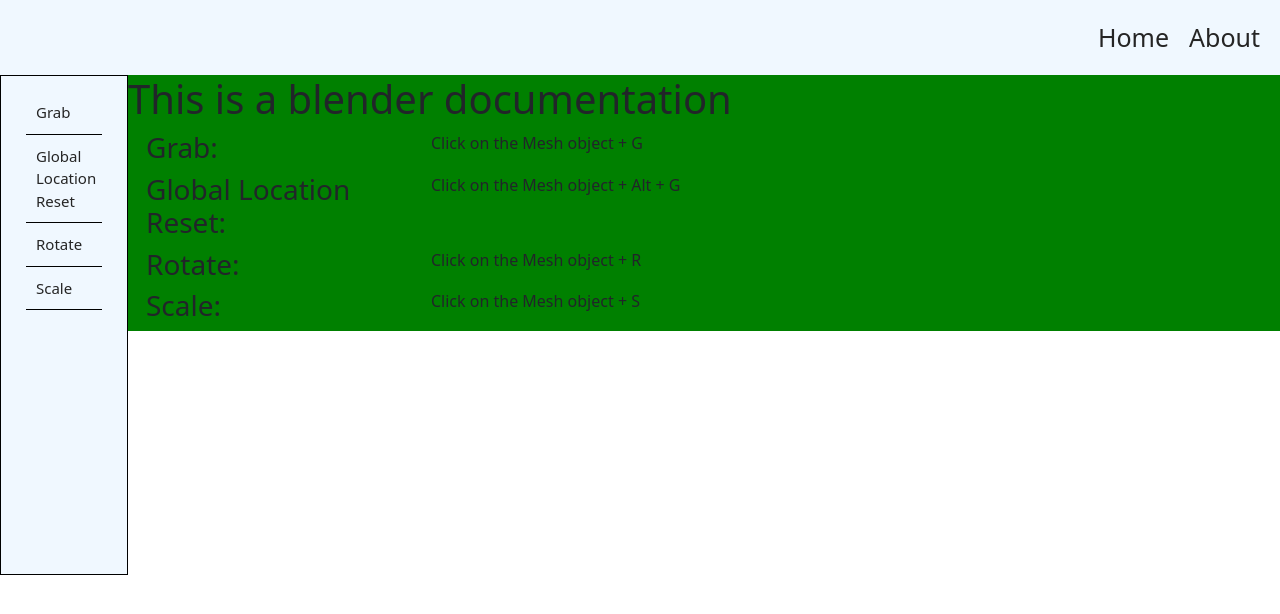
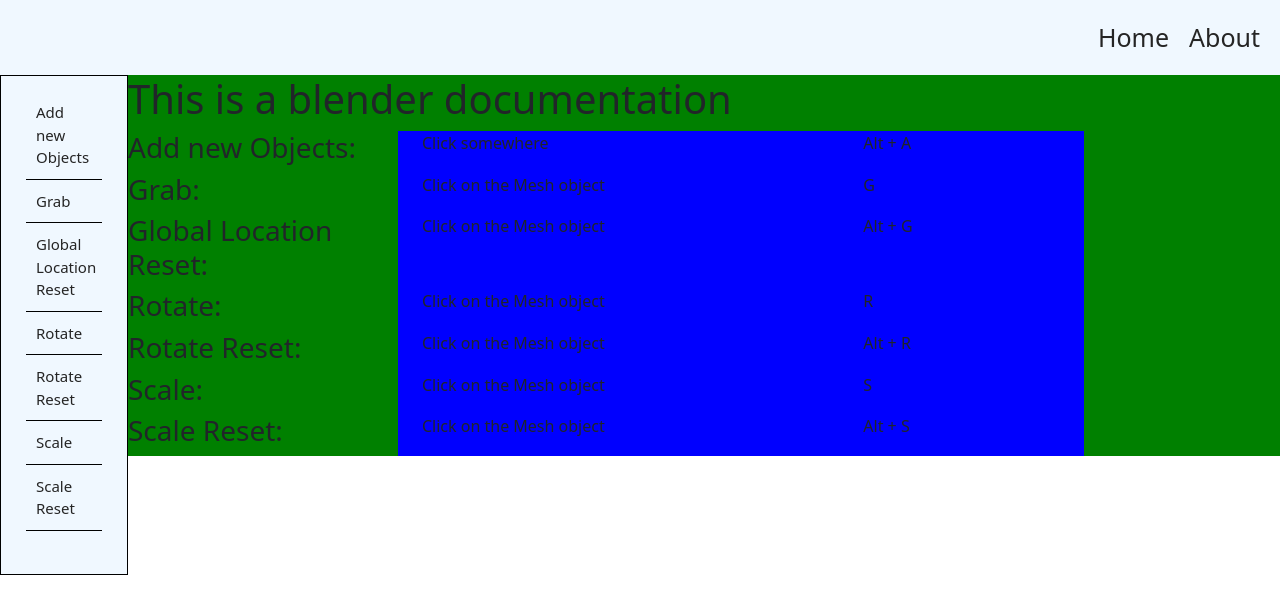
Before and after one commit to Matthes-Baer/Blenumentation, a SvelteKit app: page /blender in a window 1280 px wide. Shown: the top 614 px of the page. Built offline with nearby package versions, Linux system fonts and the light colour scheme.

Commit message:
feat: Worked on layout for blender docs & adjusted data list for blender docs

```diff
--- a/src/components/blender/singleEntry.svelte
+++ b/src/components/blender/singleEntry.svelte
@@ -6,5 +6,12 @@
 
 <div class="row">
 	<h3 class="col-sm-3" id={name}>{name}:</h3>
-	<div class="col-sm-7">{description} + {keystroke}</div>
+	<div class="col-sm-7 row" style="background-color: blue ;">
+		<div class="col-sm-8">
+			{description}
+		</div>
+		<div class="col-sm-4">
+			{keystroke}
+		</div>
+	</div>
 </div>
--- a/src/data/blender/documentationData.ts
+++ b/src/data/blender/documentationData.ts
@@ -4,7 +4,10 @@ const documentationData: documentationDataInterface[] = [
 	{ name: 'Rotate', description: 'Click on the Mesh object', keystroke: 'R' },
 	{ name: 'Grab', description: 'Click on the Mesh object', keystroke: 'G' },
 	{ name: 'Scale', description: 'Click on the Mesh object', keystroke: 'S' },
-	{ name: 'Global Location Reset', description: 'Click on the Mesh object', keystroke: 'Alt + G' }
+	{ name: 'Global Location Reset', description: 'Click on the Mesh object', keystroke: 'Alt + G' },
+	{ name: 'Rotate Reset', description: 'Click on the Mesh object', keystroke: 'Alt + R' },
+	{ name: 'Scale Reset', description: 'Click on the Mesh object', keystroke: 'Alt + S' },
+	{ name: 'Add new Objects', description: 'Click somewhere', keystroke: 'Alt + A' }
 ];
 
 export const sortedDocumentationData = documentationData.sort(
--- a/src/routes/blender/+layout.svelte
+++ b/src/routes/blender/+layout.svelte
@@ -1,5 +1,8 @@
 <script>
 	import { sortedDocumentationData } from '../../data/blender/documentationData';
+	// Dahin gehdn responsive machen, dass es beispielsweise bei 1000px verschwindet und man dann auf eine Schaltfläche drücken muss, um es erneut anzuzeigen.
+	// Dann nicht mehr mit absolute arbeiten, sondern es so einstellen, dass es über die ganze Breite geht und es ganz oben am Anfang steht.
+	// Man sollte es auch wieder einklappen können
 </script>
 
 <nav class="nav-container d-flex flex-column">
--- a/src/routes/blender/+page.svelte
+++ b/src/routes/blender/+page.svelte
@@ -5,7 +5,7 @@
 
 <div class="mainContainer">
 	<h1>This is a blender documentation</h1>
-	<div class="container">
+	<div class="">
 		{#each sortedDocumentationData as entry}
 			<SingleEntry name={entry.name} description={entry.description} keystroke={entry.keystroke} />
 		{/each}
```
